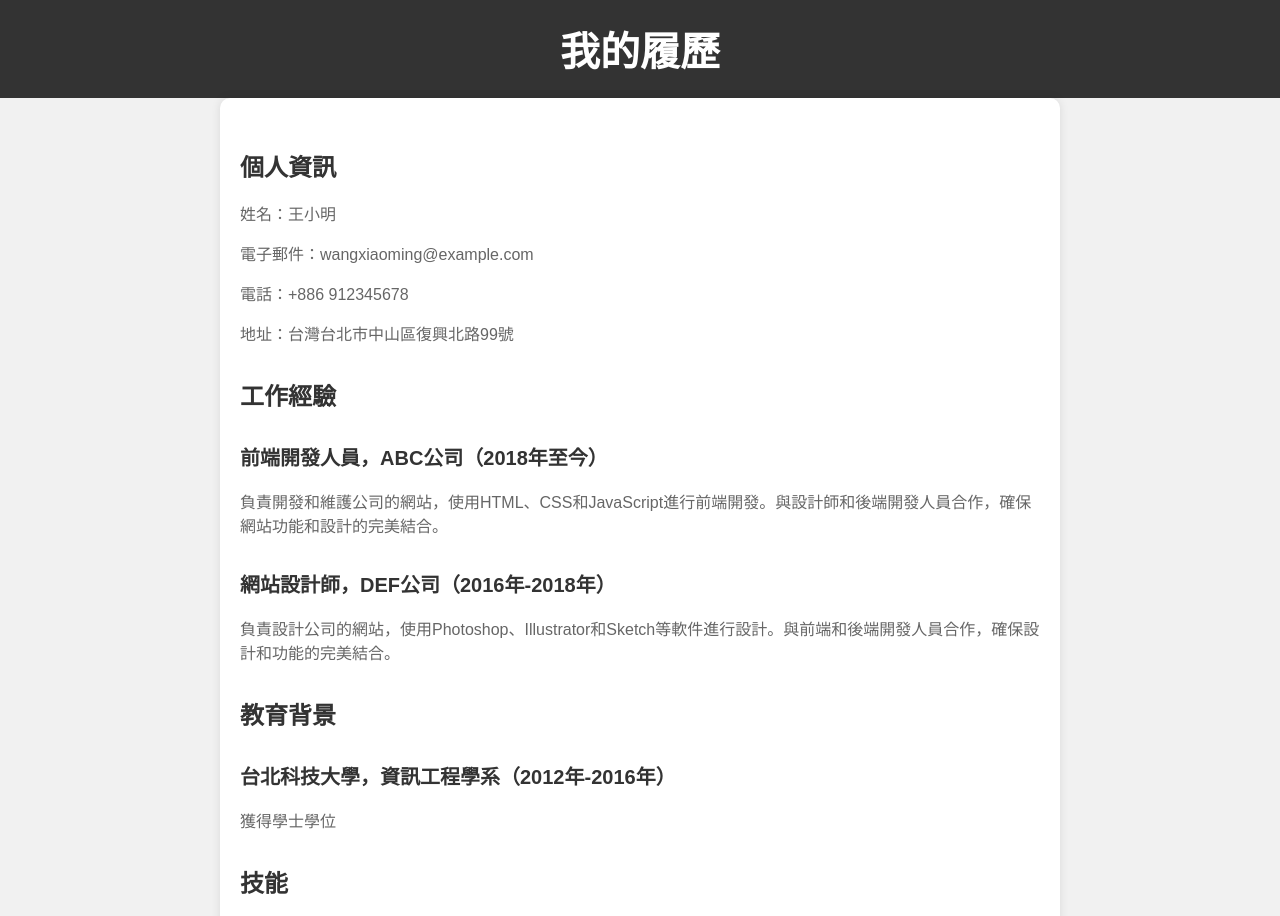
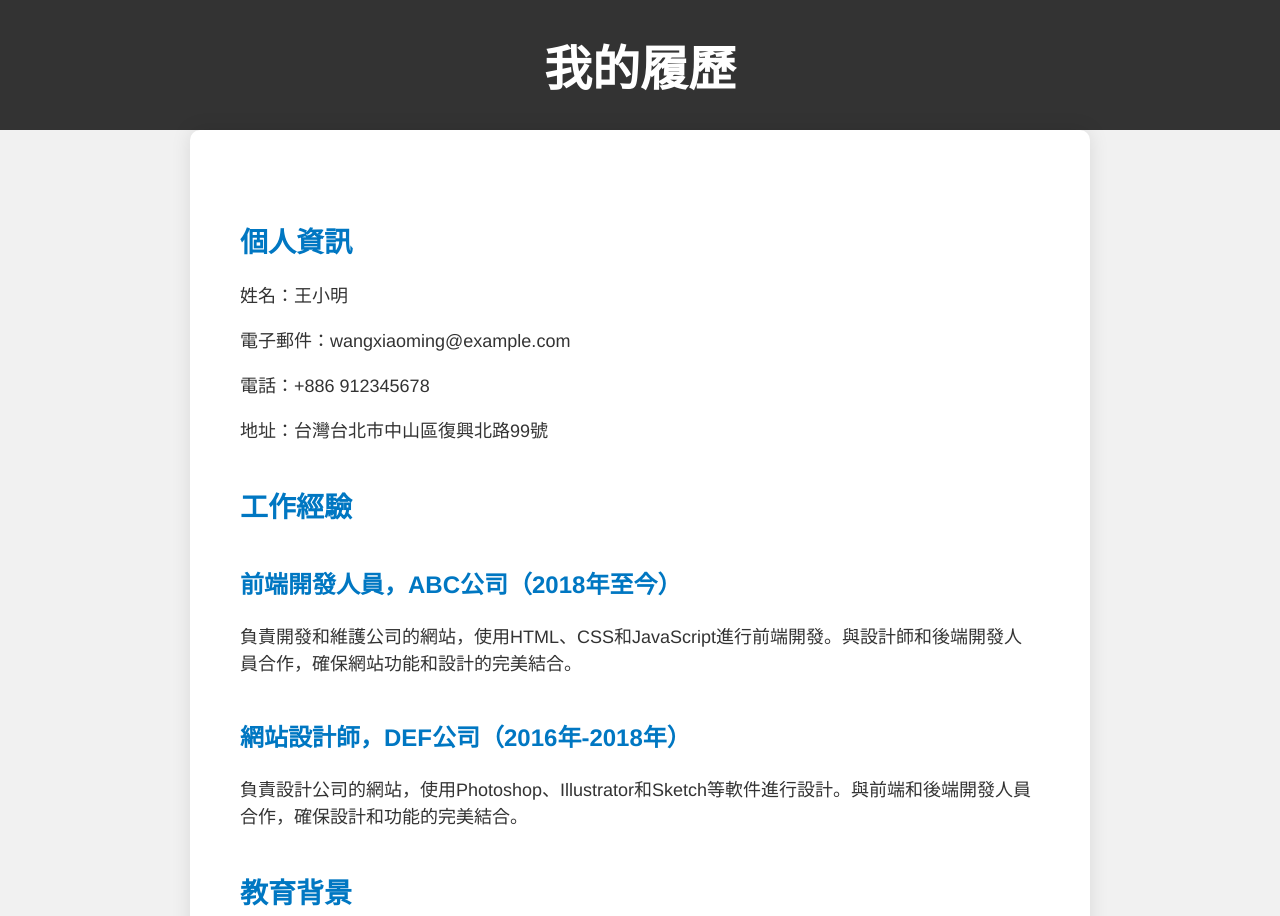
Before and after one commit to jiatongoo/jiatongoo.github.io, a plain HTML site: page index.html in a window 1280 px wide. Shown: the top 916 px of the page. Drawn offline with Linux system fonts and the light colour scheme.

Commit message:
index.html

```diff
--- a/index.html
+++ b/index.html
@@ -6,47 +6,47 @@
   <style>
     /* 样式表 */
     body {
-      font-family: Arial, sans-serif;
+      font-family: 'Helvetica Neue', sans-serif;
       margin: 0;
       padding: 0;
       background-color: #f1f1f1;
+      color: #333;
     }
     header {
       background-color: #333;
       color: #fff;
       text-align: center;
-      padding: 20px;
+      padding: 30px 0;
     }
     h1 {
       margin: 0;
-      font-size: 40px;
+      font-size: 48px;
       font-weight: bold;
     }
     main {
       max-width: 800px;
       margin: 0 auto;
-      padding: 20px;
+      padding: 50px;
       background-color: #fff;
       border-radius: 10px;
-      box-shadow: 0px 0px 10px rgba(0, 0, 0, 0.1);
+      box-shadow: 0px 0px 20px rgba(0, 0, 0, 0.1);
     }
     h2 {
-      font-size: 24px;
-      margin-top: 30px;
+      font-size: 28px;
+      margin-top: 40px;
       font-weight: bold;
-      color: #333;
+      color: #0077c2;
     }
     p {
-      font-size: 16px;
+      font-size: 18px;
       line-height: 1.5;
       margin-top: 10px;
-      color: #666;
     }
     h3 {
-      font-size: 20px;
-      margin-top: 30px;
+      font-size: 24px;
+      margin-top: 40px;
       font-weight: bold;
-      color: #333;
+      color: #0077c2;
     }
     ul {
       margin: 0;
@@ -54,14 +54,13 @@
       list-style: none;
     }
     li {
-      font-size: 16px;
+      font-size: 18px;
       line-height: 1.5;
       margin-top: 10px;
-      color: #666;
     }
     li:before {
       content: "•";
-      color: #333;
+      color: #0077c2;
       display: inline-block;
       width: 1em;
       margin-left: -1em;
@@ -78,8 +77,7 @@
     <p>電子郵件：wangxiaoming@example.com</p>
     <p>電話：+886 912345678</p>
     <p>地址：台灣台北市中山區復興北路99號</p>
-
-      <h2>工作經驗</h2>
+ <h2>工作經驗</h2>
     <h3>前端開發人員，ABC公司（2018年至今）</h3>
     <p>負責開發和維護公司的網站，使用HTML、CSS和JavaScript進行前端開發。與設計師和後端開發人員合作，確保網站功能和設計的完美結合。</p>
     <h3>網站設計師，DEF公司（2016年-2018年）</h3>
```
